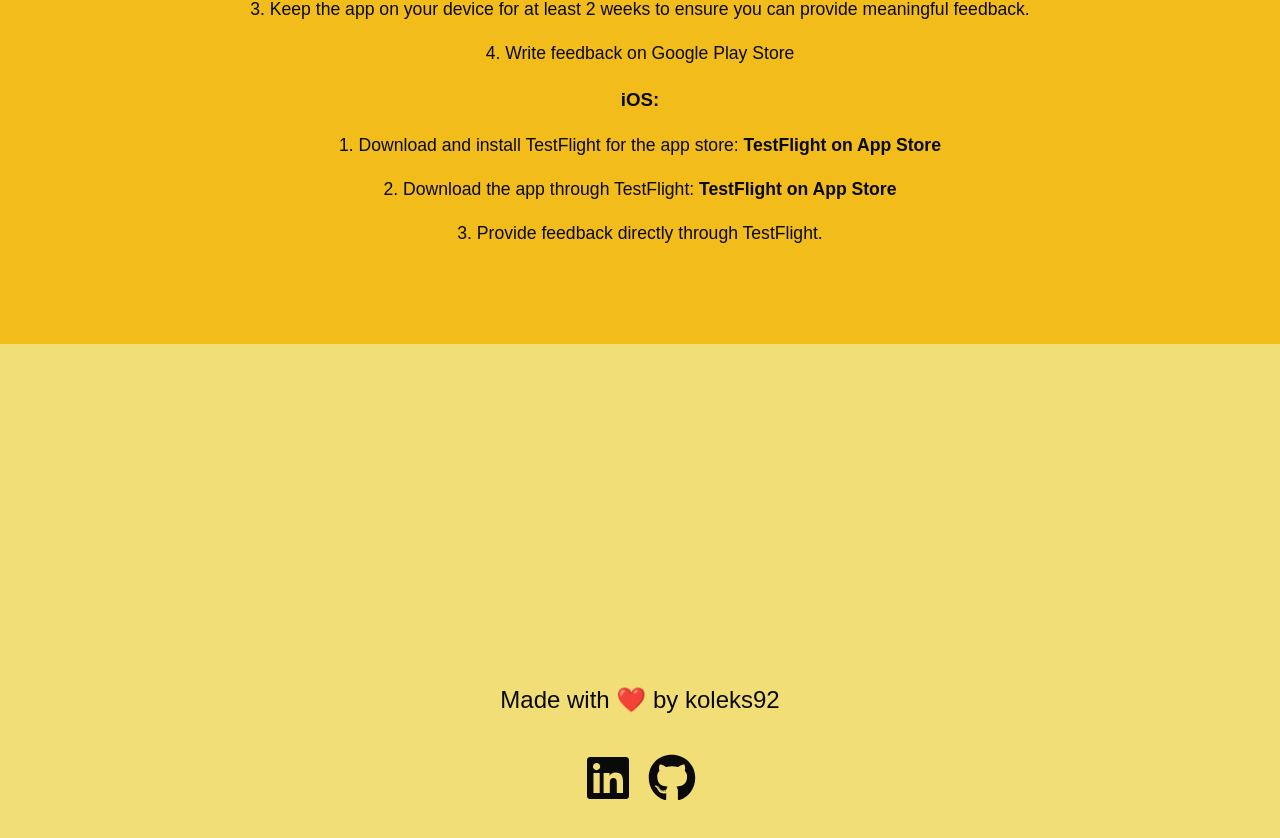
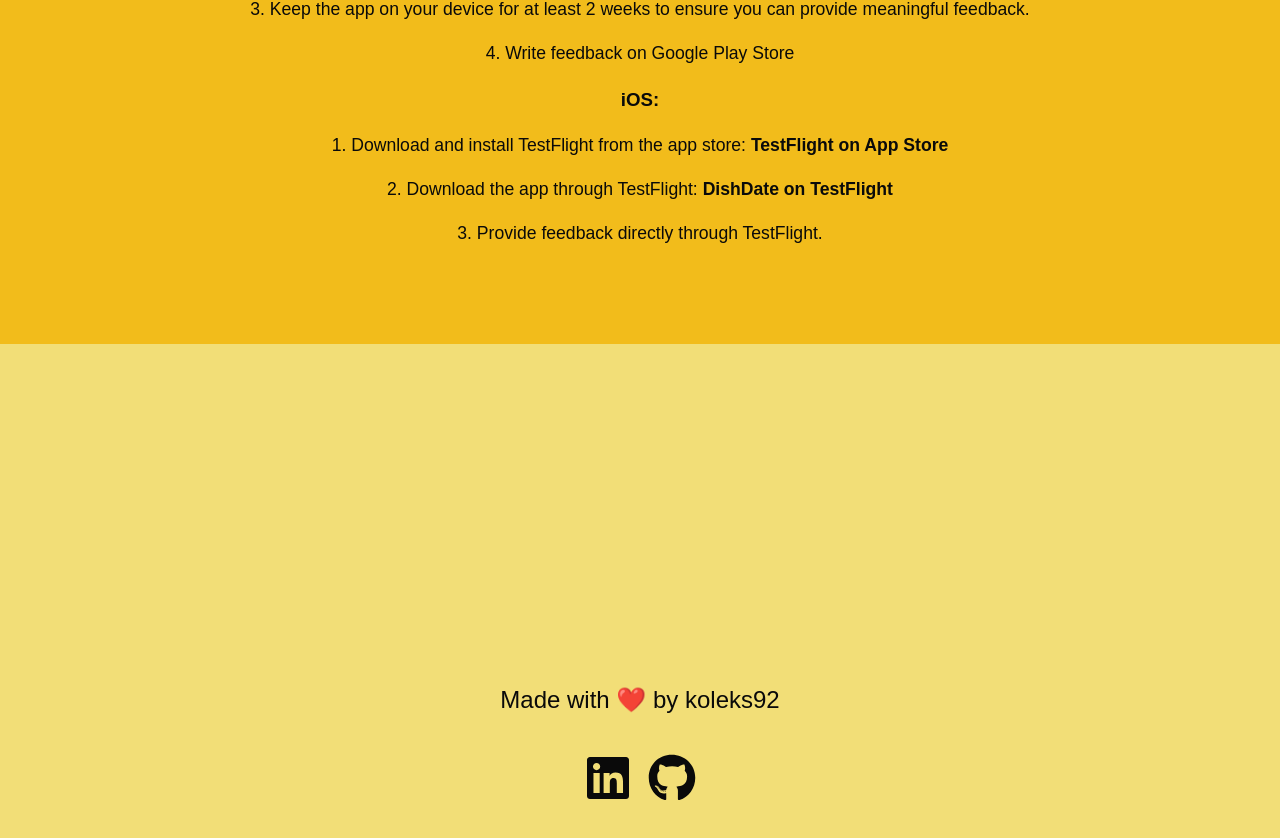
Before and after one commit to koleks92/dishdate-landingpage, a React (Vite) app: page / in a window 1280 px wide. Shown: the part 2856-3694 px from the top of the page. Built offline with nearby package versions, Linux system fonts and the light colour scheme; a web font is replaced by a local one.

Commit message:
fix: Fixed typos

```diff
--- a/src/App.jsx
+++ b/src/App.jsx
@@ -192,7 +192,7 @@ function App() {
 
                     <h3>iOS:</h3>
                     <p className="tester-text-steps">
-                        1. Download and install TestFlight for the app store:{" "}
+                        1. Download and install TestFlight from the app store:{" "}
                         <a
                             href="https://apps.apple.com/us/app/testflight/id899247664"
                             target="_blank"
@@ -210,7 +210,7 @@ function App() {
                             rel="noopener noreferrer"
                             className="tester-link"
                         >
-                            TestFlight on App Store
+                            DishDate on TestFlight
                         </a>
                     </p>
                     <p className="tester-text-steps">
```
